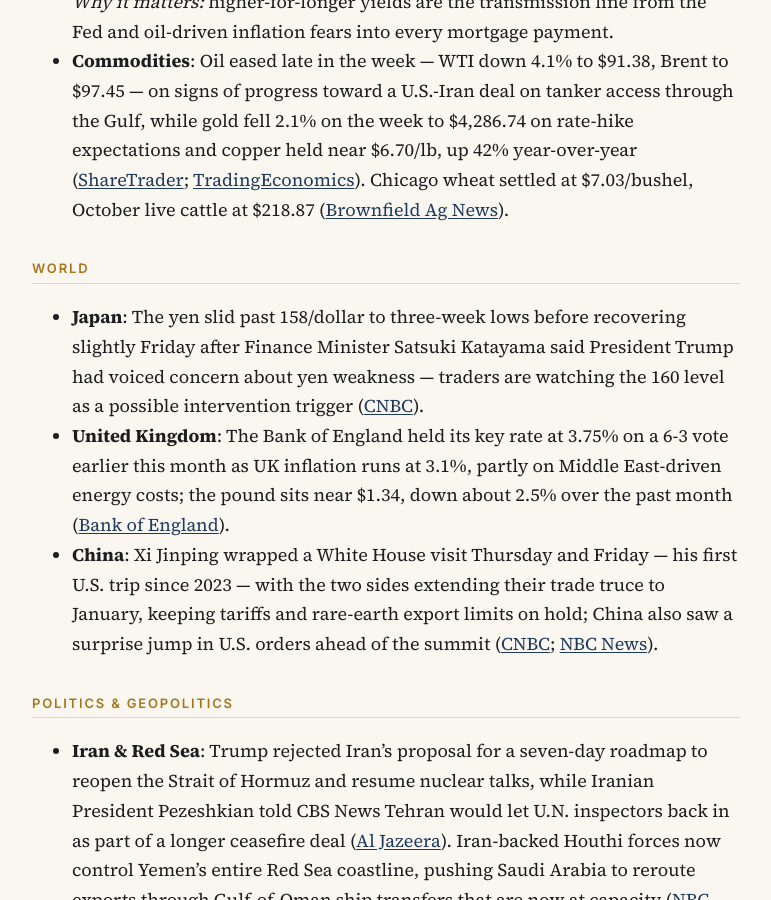
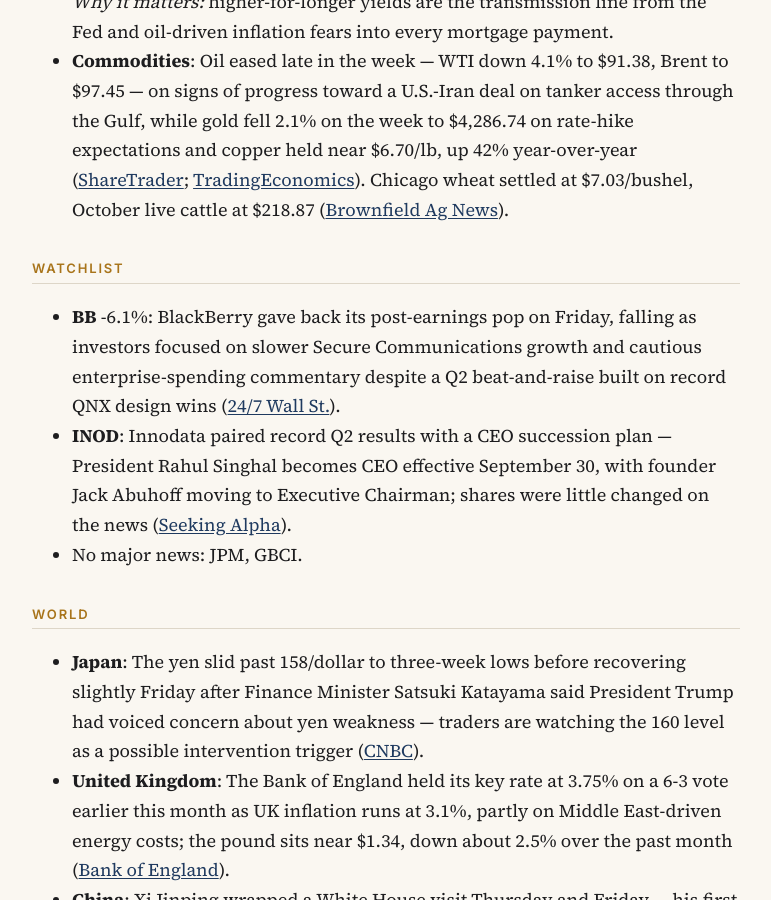
Before and after one commit to fordubati/Fortunati-Frontier, a Jekyll site: the page built from _posts/2026-09-26-daily-brief.md, in a window 1280 px wide and 900 px high, scrolled down 1083 px. Shown: the whole window, without its empty margins (254-1025 px from the left). Built offline with Jekyll 4.4.1, drawn with Linux system fonts in a browser that asks for light colours.

Commit message:
Daily Brief 2026-09-26

```diff
--- a/_posts/2026-09-26-daily-brief.md
+++ b/_posts/2026-09-26-daily-brief.md
@@ -14,6 +14,12 @@ Yields ripped higher this week on hawkish Fed talk and an oil market still prici
 - **Bonds**: The 10-year Treasury yield finished Friday at 5.17% and the 2-year at 4.81%, while the 30-year touched 5.488%, its highest since 2004. The move was driven by hawkish comments from Fed Governor Michael Barr, elevated energy prices tied to the Iran war, and a hot PMI reading; futures markets now price roughly a 64% chance of an October Fed rate hike ([Advisor Perspectives](https://www.advisorperspectives.com/dshort/updates/2026/09/25/treasury-yields-snapshot-september-25-2026)).
 - **Housing**: Freddie Mac's weekly 30-year fixed average hit 7.03%, but daily trackers showed rates pushing as high as 7.2%–7.5% by Friday, up from 6.30% a year ago, as the housing market keeps losing buyers ([Freddie Mac](https://www.freddiemac.com/pmms); [Fortune](https://fortune.com/article/current-mortgage-rates-09-25-2026/)). *Why it matters:* higher-for-longer yields are the transmission line from the Fed and oil-driven inflation fears into every mortgage payment.
 - **Commodities**: Oil eased late in the week — WTI down 4.1% to $91.38, Brent to $97.45 — on signs of progress toward a U.S.-Iran deal on tanker access through the Gulf, while gold fell 2.1% on the week to $4,286.74 on rate-hike expectations and copper held near $6.70/lb, up 42% year-over-year ([ShareTrader](https://sharetrader.com.au/news/2026-09-26-copper-price-rises-as-gold-lithium-and-brent-crude-retreat-the-week-in-commodities); [TradingEconomics](https://tradingeconomics.com/commodity/gold)). Chicago wheat settled at $7.03/bushel, October live cattle at $218.87 ([Brownfield Ag News](https://www.brownfieldagnews.com/market-news/closing-grain-and-livestock-futures-september-25-2026/)).
+
+## Watchlist
+
+- **BB** -6.1%: BlackBerry gave back its post-earnings pop on Friday, falling as investors focused on slower Secure Communications growth and cautious enterprise-spending commentary despite a Q2 beat-and-raise built on record QNX design wins ([24/7 Wall St.](https://247wallst.com/investing/2026/09/25/blackberry-drops-7-as-post-earnings-rally-unwinds-despite-record-qnx-quarter-mobileye-adds-2/)).
+- **INOD**: Innodata paired record Q2 results with a CEO succession plan — President Rahul Singhal becomes CEO effective September 30, with founder Jack Abuhoff moving to Executive Chairman; shares were little changed on the news ([Seeking Alpha](https://seekingalpha.com/news/4628702-innodata-reiterates-40-percent-revenue-growth-outlook-as-rahul-singhal-is-set-to-become-ceo)).
+- No major news: JPM, GBCI.
 
 ## World
 
```
